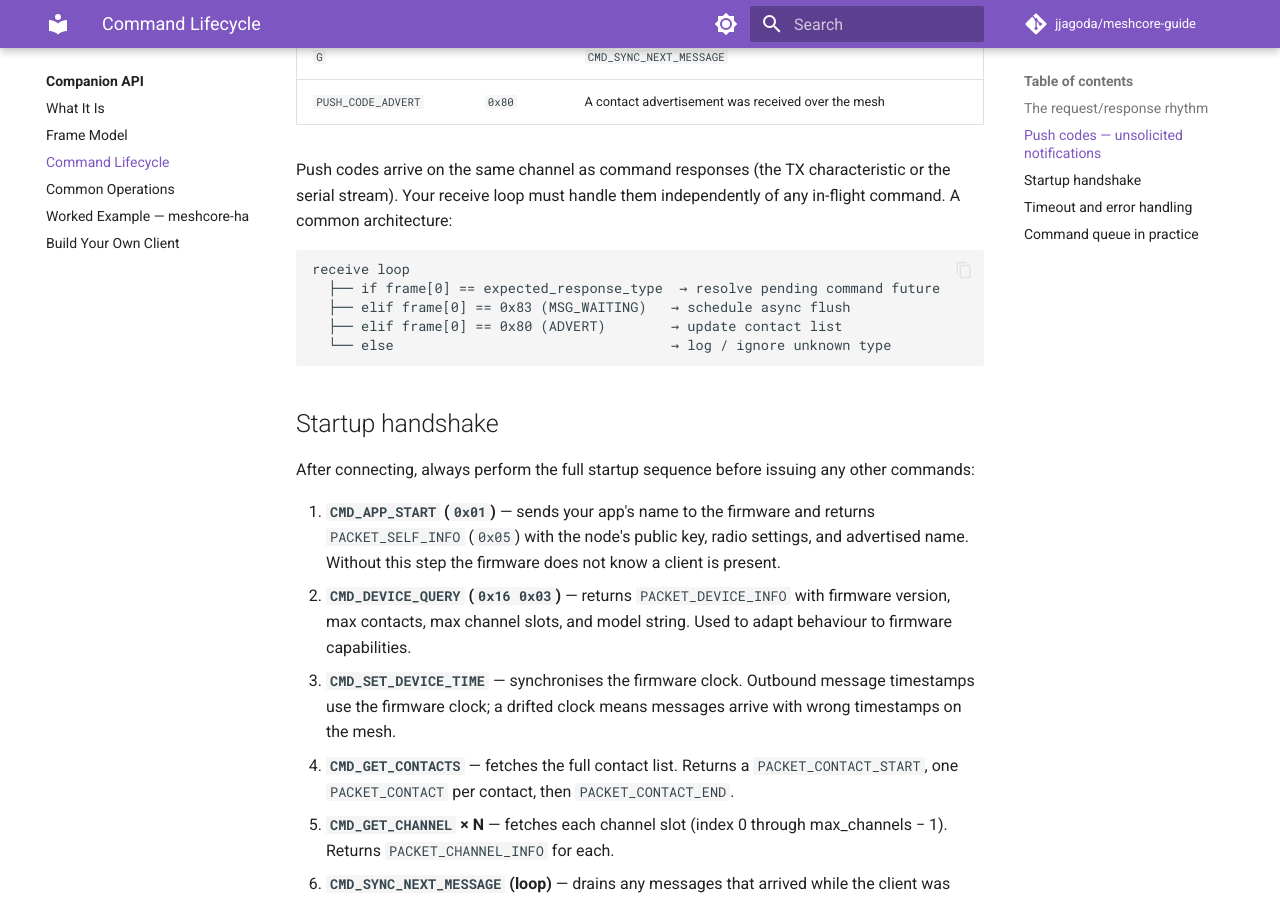
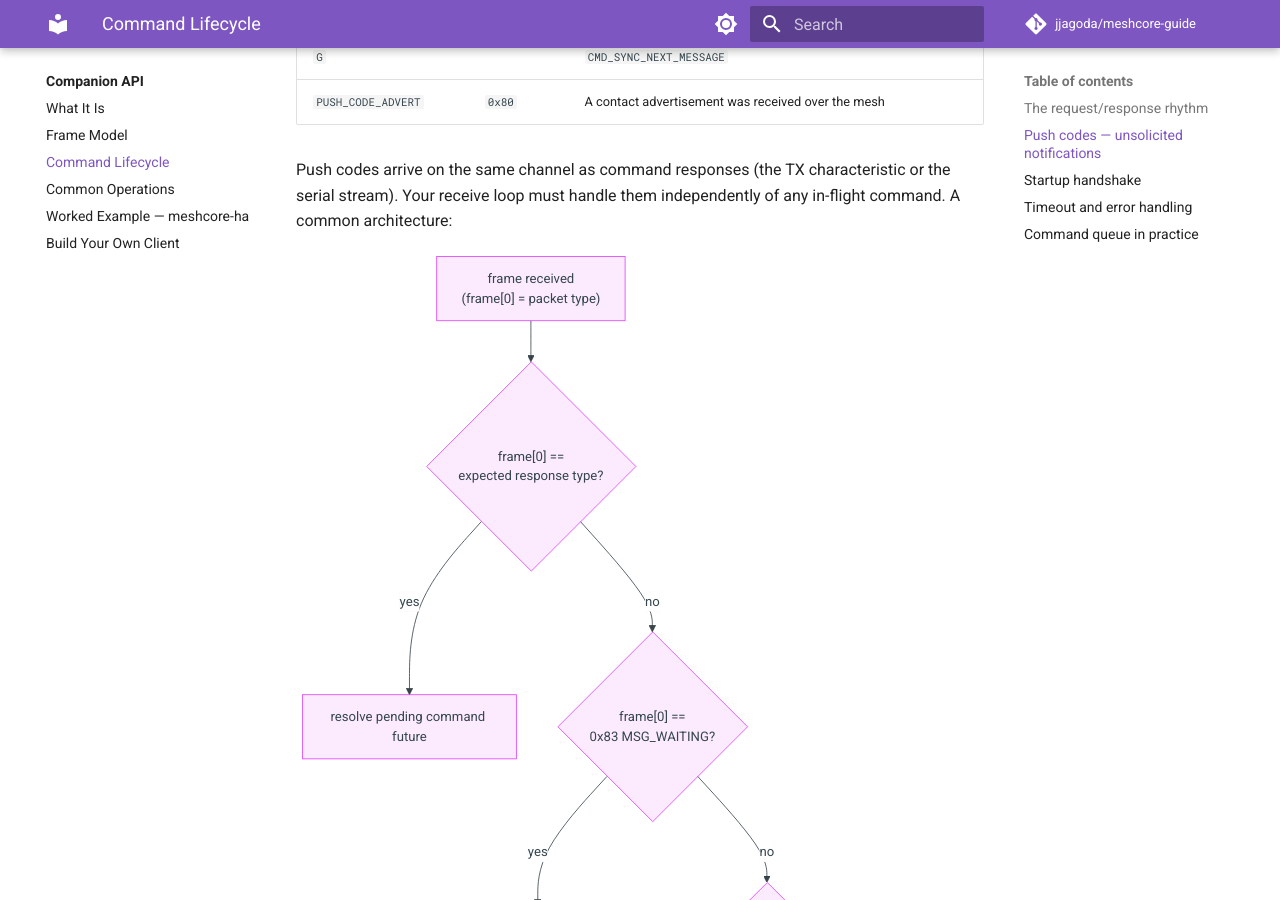
Before and after one commit to jagoda/meshcore-guide, an MkDocs documentation site: the page built from docs/companion-api/command-lifecycle.md, in a window 1280 px wide and 900 px high, scrolled down 762 px. Built offline with MkDocs 1.6.1 and Material for MkDocs 9.7.7, drawn with Linux system fonts in a browser that asks for light colours; comment, search, counter and statistics services are not loaded; part of the change alters nothing that is shown.

Commit message:
checkpoint: add startup sequence and receive-loop flowchart to companion-api/command-lifecycle

````diff
--- a/docs/companion-api/command-lifecycle.md
+++ b/docs/companion-api/command-lifecycle.md
@@ -23,12 +23,16 @@ Some frames arrive from the node with no preceding command. These **push codes**
 
 Push codes arrive on the same channel as command responses (the TX characteristic or the serial stream). Your receive loop must handle them independently of any in-flight command. A common architecture:
 
-```
-receive loop
-  ├── if frame[0] == expected_response_type  → resolve pending command future
-  ├── elif frame[0] == 0x83 (MSG_WAITING)   → schedule async flush
-  ├── elif frame[0] == 0x80 (ADVERT)        → update contact list
-  └── else                                  → log / ignore unknown type
+```mermaid
+flowchart TD
+    F["frame received\n(frame[0] = packet type)"]
+    F --> Q1{"frame[0] ==\nexpected response type?"}
+    Q1 -- yes --> RES["resolve pending command future"]
+    Q1 -- no --> Q2{"frame[0] ==\n0x83 MSG_WAITING?"}
+    Q2 -- yes --> FLUSH["schedule async message flush\nCMD_SYNC_NEXT_MESSAGE loop"]
+    Q2 -- no --> Q3{"frame[0] ==\n0x80 ADVERT?"}
+    Q3 -- yes --> ADVERT["update contact list"]
+    Q3 -- no --> IGN["log / ignore unknown type"]
 ```
 
 ## Startup handshake
@@ -43,6 +47,36 @@ After connecting, always perform the full startup sequence before issuing any ot
 6. **`CMD_SYNC_NEXT_MESSAGE` (loop)** — drains any messages that arrived while the client was disconnected.
 
 The startup sequence is not a single command — it is a series of individual request/response pairs, each completing before the next begins.
+
+```mermaid
+sequenceDiagram
+    participant App as Your App
+    participant Node as MeshCore Node
+
+    App->>Node: CMD_APP_START (0x01) + app name
+    Node-->>App: PACKET_SELF_INFO — pub key, radio settings, name
+
+    App->>Node: CMD_DEVICE_QUERY (0x16 0x03)
+    Node-->>App: PACKET_DEVICE_INFO — firmware version, limits
+
+    App->>Node: CMD_SET_DEVICE_TIME + current timestamp
+    Node-->>App: PACKET_OK
+
+    App->>Node: CMD_GET_CONTACTS
+    Node-->>App: PACKET_CONTACT_START
+    Node-->>App: PACKET_CONTACT (× N contacts)
+    Node-->>App: PACKET_CONTACT_END
+
+    loop for each channel slot 0 … max_channels-1
+        App->>Node: CMD_GET_CHANNEL (slot N)
+        Node-->>App: PACKET_CHANNEL_INFO
+    end
+
+    loop drain pending messages
+        App->>Node: CMD_SYNC_NEXT_MESSAGE
+        Node-->>App: PACKET_MSG or PACKET_OK (no more)
+    end
+```
 
 ## Timeout and error handling
 
````
